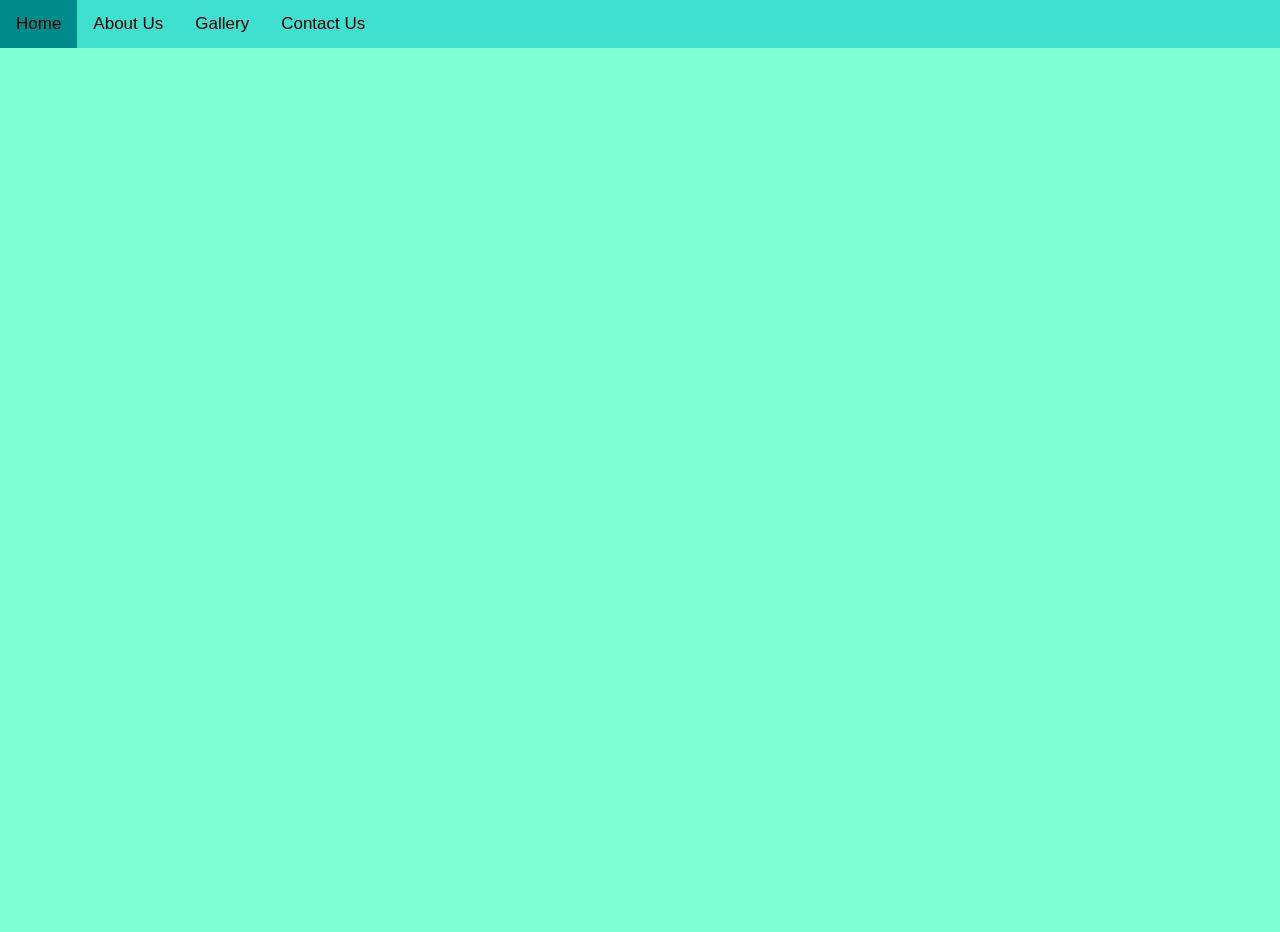
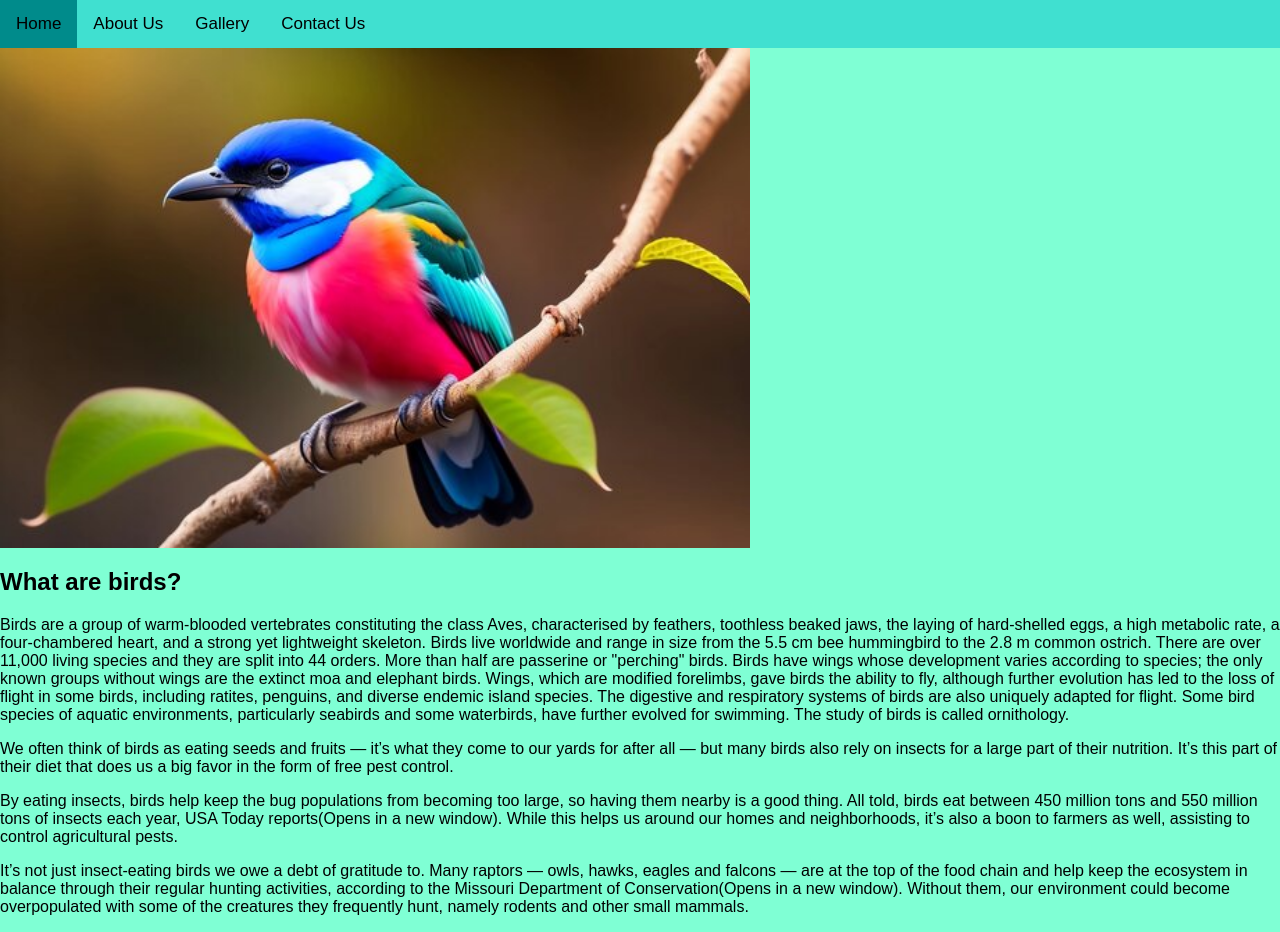
Before and after one commit to tusharmeno/Capstone-project, a plain HTML site: page index.html in a window 1280 px wide. Before the commit the page ends 800 px from the top, so only its background shows below. Drawn offline with Linux system fonts and the light colour scheme.

Commit message:
initialcommit

```diff
--- a/index.html
+++ b/index.html
@@ -16,21 +16,46 @@
         <img class="mySlides" src="bird3.jpg" style="height: 500px;">
     </section>
 
+    <section>
+        <p>
+            <h1>What are birds?</h1>
+            Birds are a group of warm-blooded vertebrates constituting the class Aves, characterised by feathers,
+            toothless beaked jaws, the laying of hard-shelled eggs, a high metabolic rate, a four-chambered heart,
+            and a strong yet lightweight skeleton. Birds live worldwide and range in size from the 5.5 cm bee hummingbird
+            to the 2.8 m common ostrich. There are over 11,000 living species and they are split into 44 orders.
+            More than half are passerine or "perching" birds. Birds have wings whose development varies according to species;
+            the only known groups without wings are the extinct moa and elephant birds. Wings, which are modified forelimbs,
+            gave birds the ability to fly, although further evolution has led to the loss of flight in some birds, including ratites,
+            penguins, and diverse endemic island species. The digestive and respiratory systems of birds are also uniquely adapted
+            for flight. Some bird species of aquatic environments, particularly seabirds and some waterbirds, have further evolved
+            for swimming. The study of birds is called ornithology.
+        </p>
+        <p>
+            We often think of birds as eating seeds and fruits — it’s what they come to our yards for after all — but many birds also rely on insects for a large part of their nutrition. It’s this part of their diet that does us a big favor in the form of free pest control.
+        </p>
+        <p>
+            By eating insects, birds help keep the bug populations from becoming too large, so having them nearby is a good thing. All told, birds eat between 450 million tons and 550 million tons of insects each year, USA Today reports(Opens in a new window). While this helps us around our homes and neighborhoods, it’s also a boon to farmers as well, assisting to control agricultural pests.
+        </p>
+        <p>
+            It’s not just insect-eating birds we owe a debt of gratitude to. Many raptors — owls, hawks, eagles and falcons — are at the top of the food chain and help keep the ecosystem in balance through their regular hunting activities, according to the Missouri Department of Conservation(Opens in a new window). Without them, our environment could become overpopulated with some of the creatures they frequently hunt, namely rodents and other small mammals.
+        </p>
+    </section>
+
     <script>
         var myIndex = 0;
-        carouse1();
+        carousel();
 
-        function carouse1(){
+        function carousel(){
             var i;
             var x = document.getElementsByClassName("mySlides");
 
-            for (i = 0; 1 < x.length; i++){
+            for (i = 0; i < x.length; i++){
                 x[i].style.display = "none";
             }
             myIndex++;
         if (myIndex > x.length) {myIndex = 1}
         x[myIndex-1].style.display = "block";
-        setTimeout(carouse1, 3000);
+        setTimeout(carousel, 3000);
         }
     </script>
     </body>
--- a/style.css
+++ b/style.css
@@ -24,7 +24,7 @@ body{
     color: black;
 }
 
-.carouse1.container{
+.carousel.container{
     display: flex;
     justify-content: center;
     align-items: center;
```
